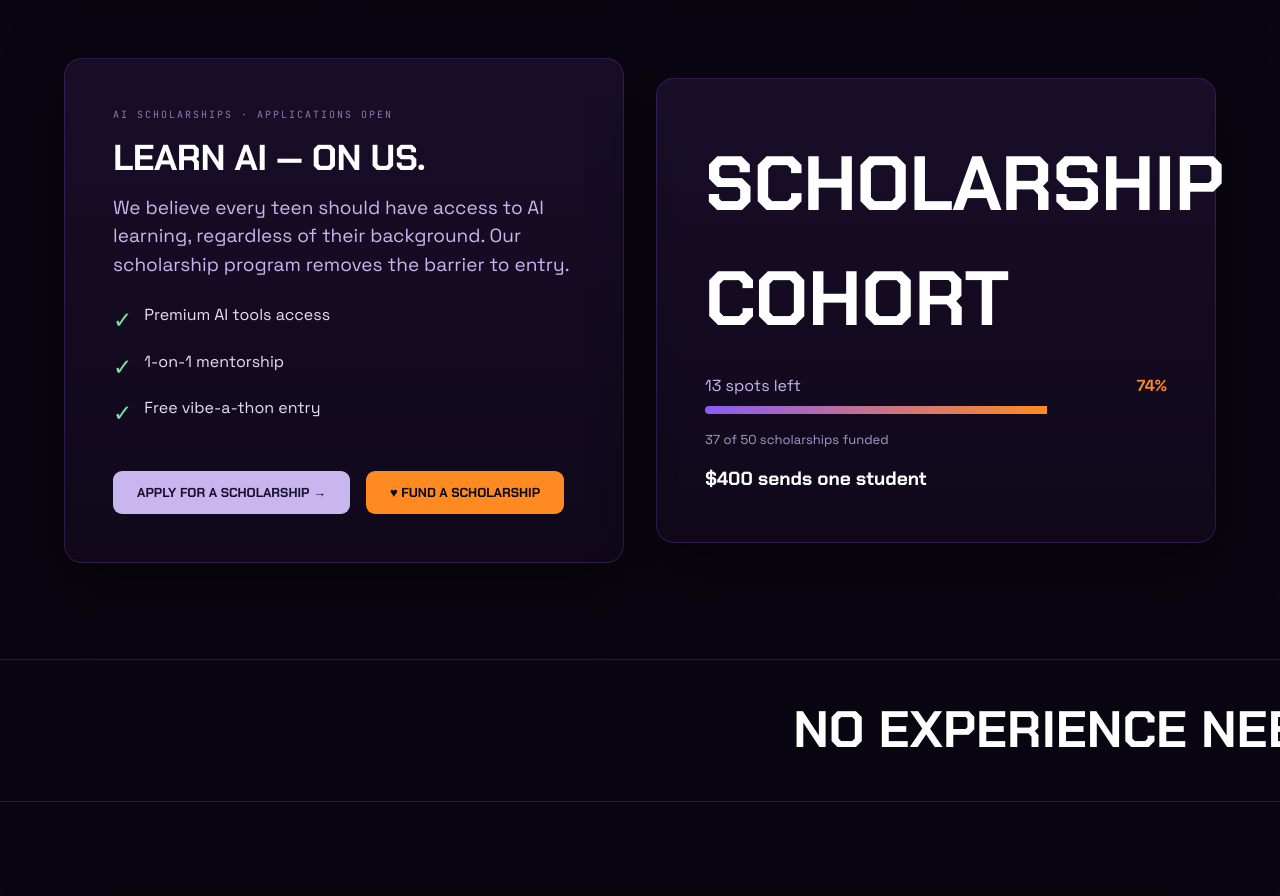
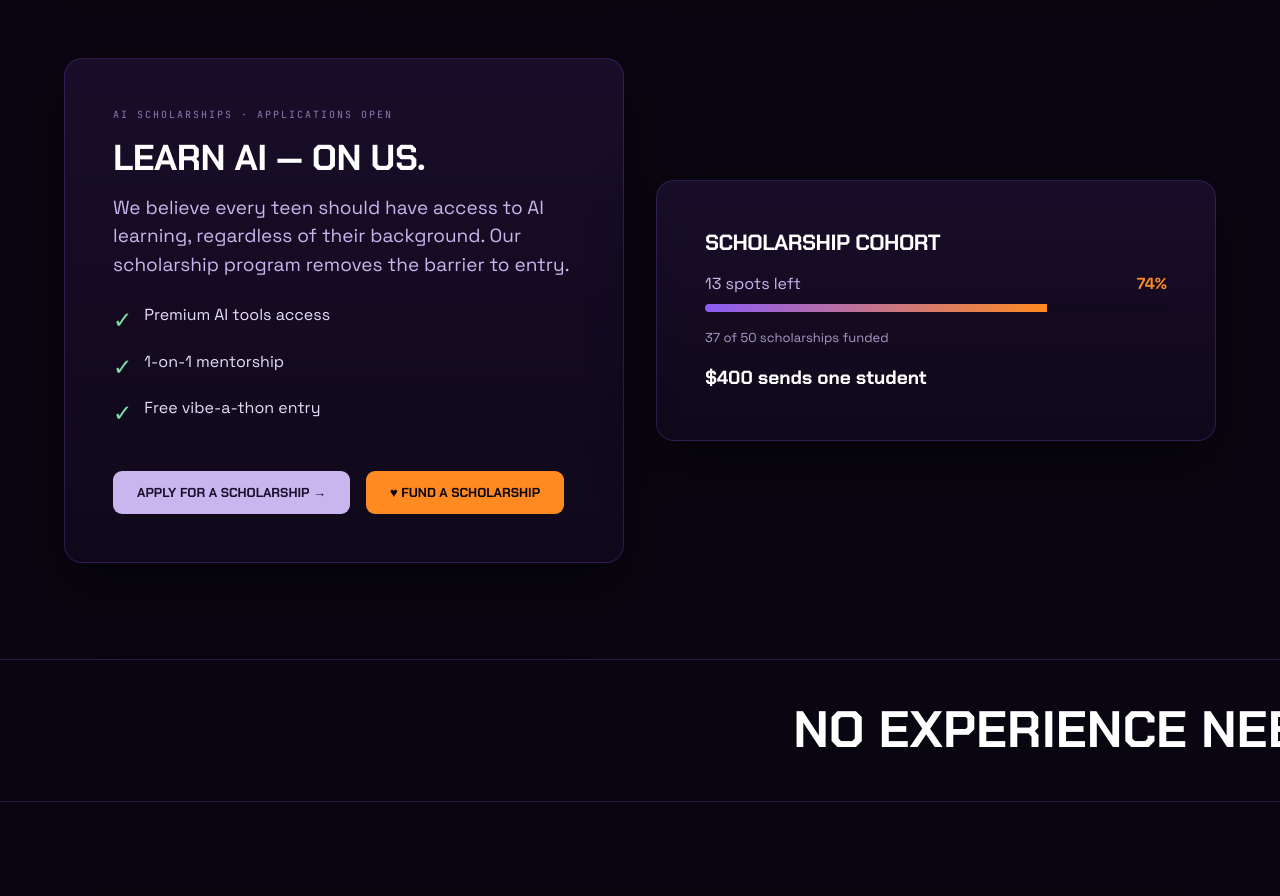
Before and after one commit to JonathanAilah/ailah-vibe, a Next.js app: page / in a window 1280 px wide. Shown: the part 960-1856 px from the top of the page. Built offline with nearby package versions, Linux system fonts and the light colour scheme.

Commit message:
Update heading size for Scholarship Cohort

```diff
--- a/app/page.tsx
+++ b/app/page.tsx
@@ -98,7 +98,7 @@ export default function Home() {
           </div>
 
           <div className="card p-8 sm:p-12 space-y-4">
-            <h3 className="text-2xl font-chakra font-bold text-white">Scholarship Cohort</h3>
+            <h3 className="text-[22px] font-chakra font-bold text-white leading-tight">Scholarship Cohort</h3>
             <div className="space-y-4">
               <div>
                 <div className="flex justify-between mb-2">
```
